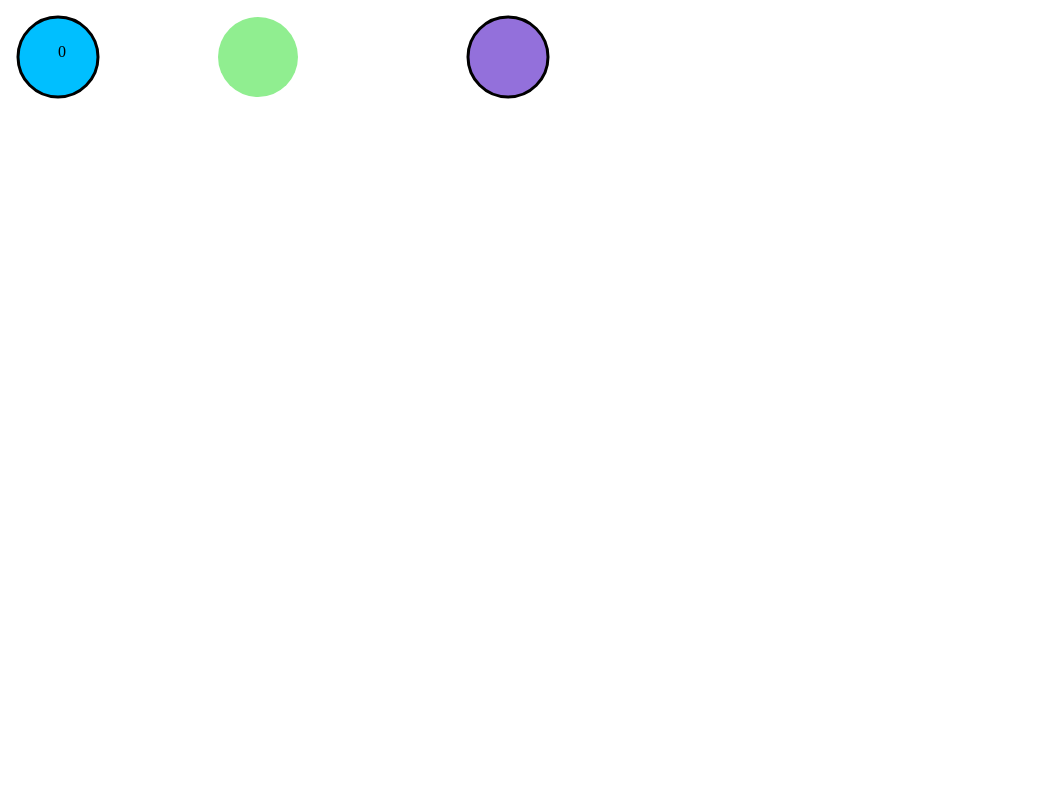
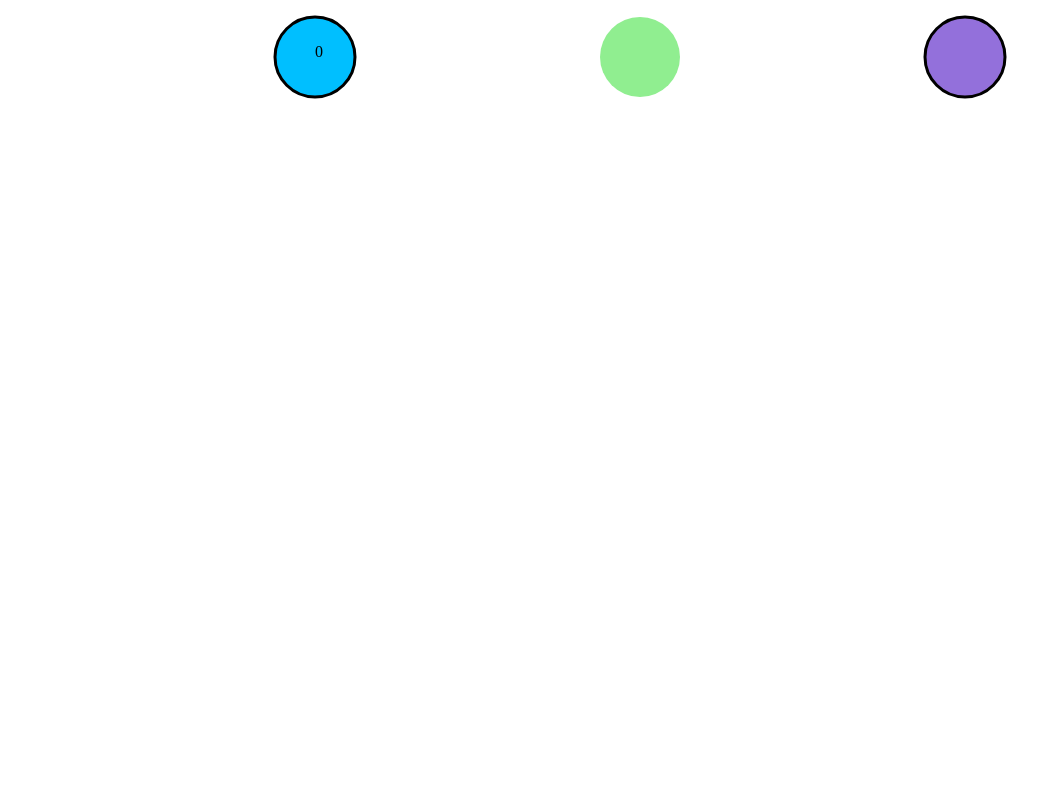
Before and after one commit to DS4200-S22/hw-04-hw-04-gary-and-shane, a plain HTML site: page index.html in a window 1280 px wide. Shown: the part 73-863 px from the top of the page, without its empty margins (0-1054 px from the left). After the commit the page ends 800 px from the top, so only its background shows below. Drawn offline with Linux system fonts and the light colour scheme.

Commit message:
centered objects

```diff
--- a/index.html
+++ b/index.html
@@ -11,36 +11,17 @@
 
     <h1>Event Handling</h1>
 
-    <!-- <div class="circle-container">
-        <div class="border circle" onclick="textCircleCLicked()">
-            0
-        </div>
-
-        <div class="circle" id="hover-circle" onmouseover="hoverOverBorderCircle()" onmouseout="hoverOverBorderCircleOut()">
-
-        </div>
-
-        <div class="border circle" id="circle-dissapear" onmouseover="hoverOverDisappearCircle()" onmouseout="hoverOverDisappearCircleOut()">
-
-        </div>
-
-    </div>
-
-    <button onclick="resetCount()"> Click To Reset </button> -->
-
-
-
-    <svg height="1000" width="1000">
-        <circle id="text-circle-circle"cx="50" cy="50" r="40"
+    <svg height="100" width="750">
+        <circle id="text-circle-circle" cx="50" cy="50" r="40"
                 onClick="textCircleCLicked()"/>
         <text id="text-circle" x="50" y="50">0</text>
 
 
-        <circle id="hover-circle" cx="250" cy="50" r="40"
+        <circle id="hover-circle" cx="375" cy="50" r="40"
                 onmouseover="hoverOverBorderCircle()"
                 onmouseout="hoverOverBorderCircleOut()"/>
 
-        <circle id="hover-disappear" cx="500" cy="50" r="40"
+        <circle id="hover-disappear" cx="700" cy="50" r="40"
                 onClick="disapearCircle()"/>
     </svg>
 
--- a/styles.css
+++ b/styles.css
@@ -1,5 +1,5 @@
-.body {
-
+body {
+  text-align:  center;
 }
 h1 {
   text-align: center;
```
